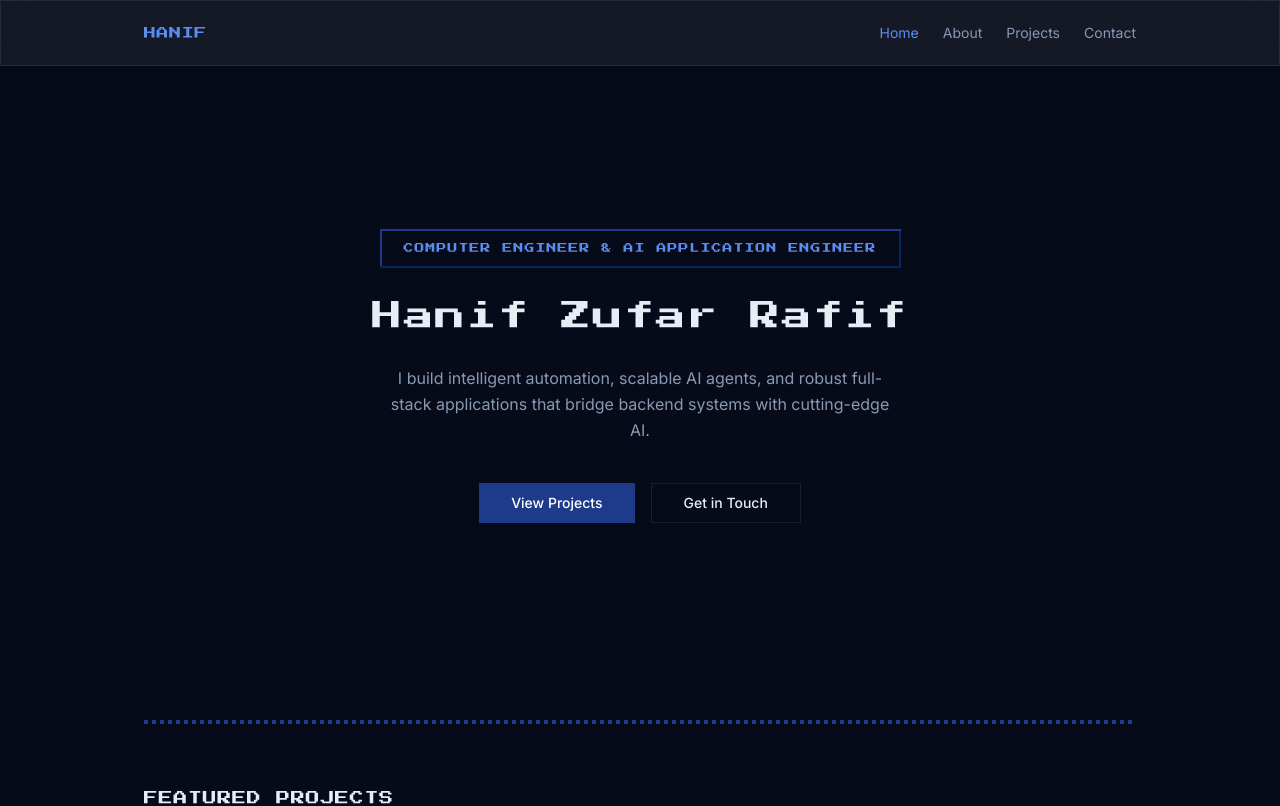
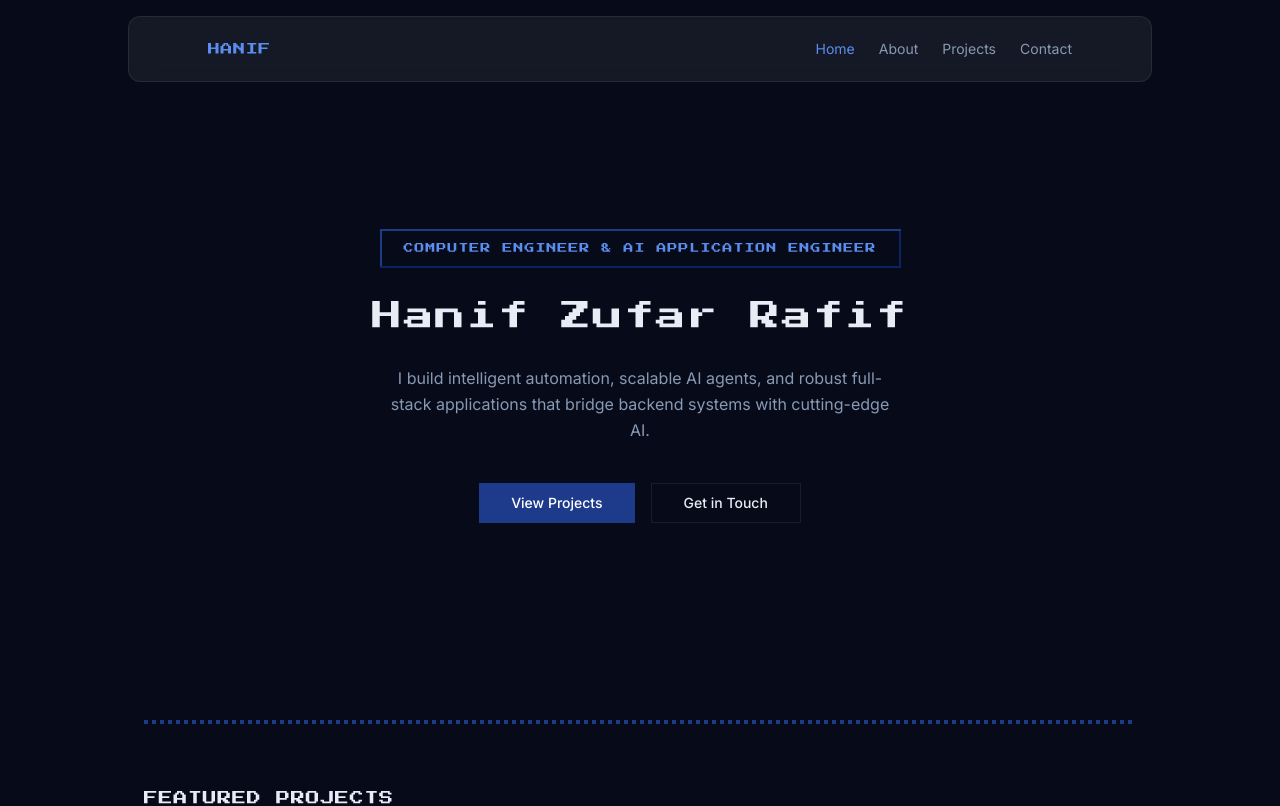
Before and after one commit to hazurafif/hazurafif.github.io, a Next.js app: page / in a window 1280 px wide. Shown: the top 806 px of the page. Built offline with nearby package versions, Linux system fonts and the light colour scheme.

Commit message:
feat(navbar): make navbar floating with rounded glass appearance

```diff
--- a/src/components/layout/navbar.tsx
+++ b/src/components/layout/navbar.tsx
@@ -18,8 +18,8 @@ export function Navbar() {
   const pathname = usePathname()
 
   return (
-    <nav className="fixed top-0 left-0 right-0 z-50 glass">
-      <div className="mx-auto flex h-16 max-w-5xl items-center justify-between px-4">
+    <nav className="fixed top-4 z-50 w-[calc(100%-2rem)] max-w-5xl -translate-x-1/2 left-1/2 glass rounded-xl">
+      <div className="mx-auto flex h-16 max-w-4xl items-center justify-between px-4">
         <Link
           href="/"
           className="font-heading text-xs tracking-wider text-accent-glow hover:text-white transition-colors"
@@ -54,7 +54,7 @@ export function Navbar() {
       </div>
 
       {isOpen && (
-        <div className="glass border-t border-glass-border md:hidden">
+        <div className="glass border-t border-glass-border rounded-b-xl md:hidden">
           <div className="flex flex-col gap-2 px-4 py-4">
             {navLinks.map((link) => (
               <Link
```
